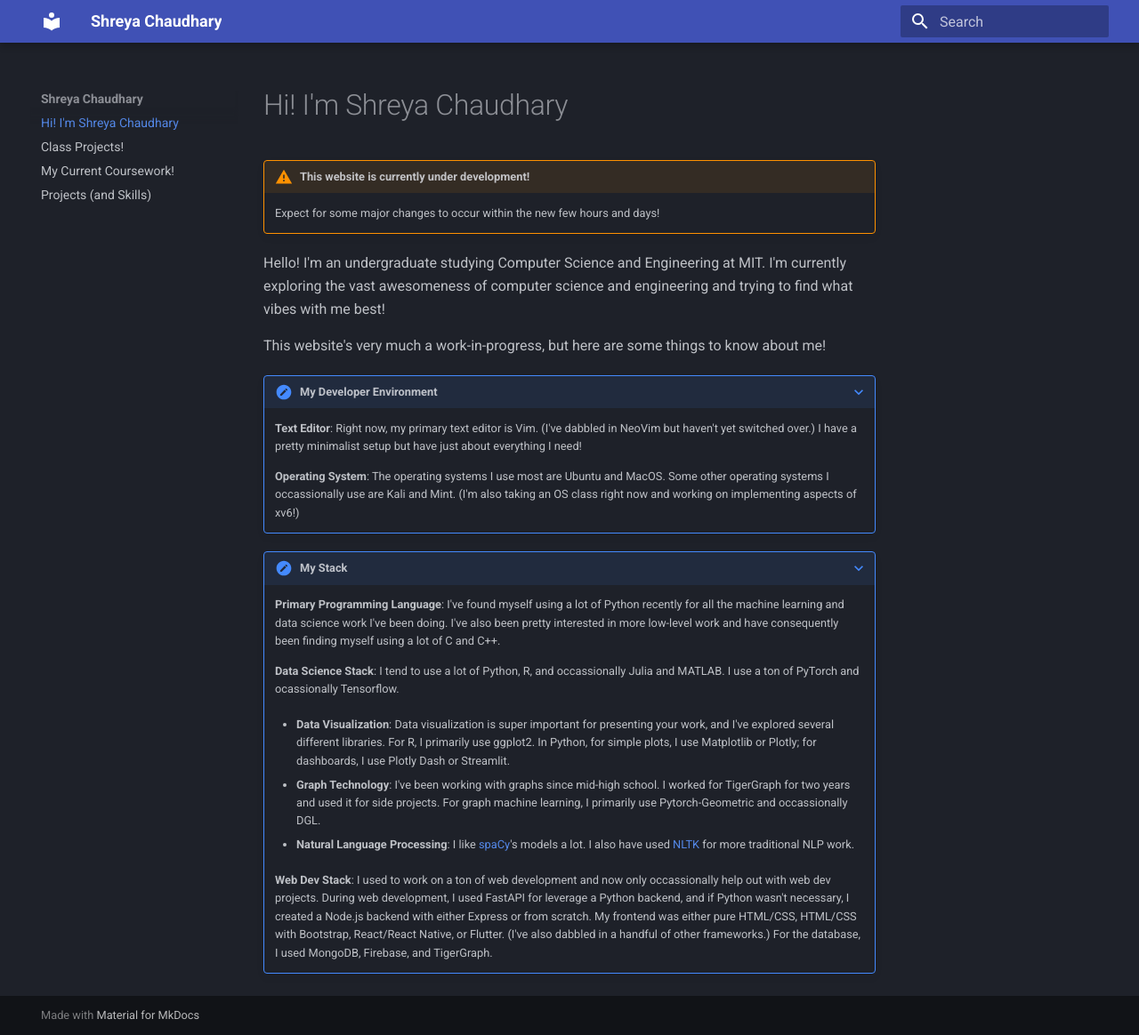
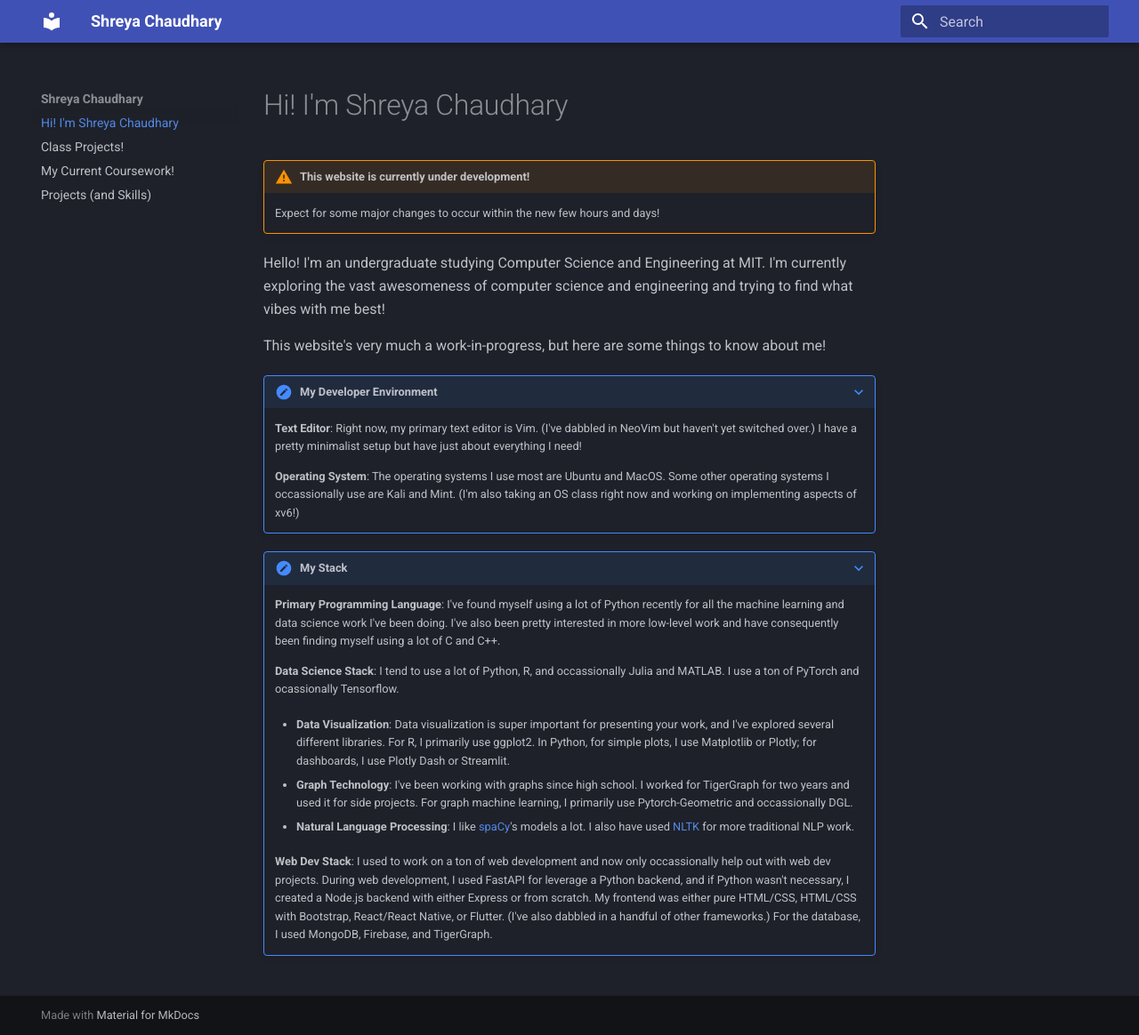
Before and after one commit to reyccodes/portfolio, an MkDocs documentation site: the page built from docs/index.md, in a window 1280 px wide and 1164 px high. Shown: the whole window at 89% size. Built offline with MkDocs 1.6.1 and Material for MkDocs 9.7.7, drawn with Linux system fonts in a browser that asks for light colours.

Commit message:
[minor] fix typo

```diff
--- a/docs/index.md
+++ b/docs/index.md
@@ -21,7 +21,7 @@
 
     - **Data Visualization**: Data visualization is super important for presenting your work, and I've explored several different libraries. For R, I primarily use ggplot2. In Python, for simple plots, I use Matplotlib or Plotly; for dashboards, I use Plotly Dash or Streamlit.
 
-    - **Graph Technology**: I've been working with graphs since mid-high school. I worked for TigerGraph for two years and used it for side projects. For graph machine learning, I primarily use Pytorch-Geometric and occassionally DGL.
+    - **Graph Technology**: I've been working with graphs since high school. I worked for TigerGraph for two years and used it for side projects. For graph machine learning, I primarily use Pytorch-Geometric and occassionally DGL.
 
     - **Natural Language Processing**: I like [spaCy](https://spacy.io/)'s models a lot. I also have used [NLTK](https://www.nltk.org/) for more traditional NLP work.
 
```
